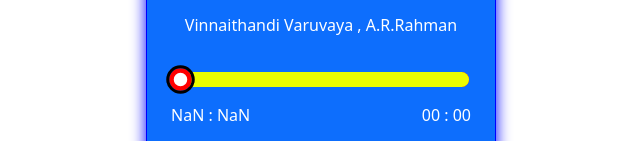
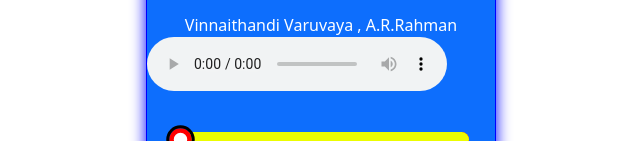
Before and after one commit to Asvin2001/Music-player, a plain HTML site: page index.html in a window 1280 px wide. Shown: the part 426-567 px from the top of the page, without its empty margins (319-959 px from the left). Drawn offline with Linux system fonts and the light colour scheme.

Commit message:
Update index.html

```diff
--- a/index.html
+++ b/index.html
@@ -31,7 +31,7 @@
                         <p id="song-name" class="song-name text-white mt-3 mb-0 text-center">Album name</p>
                         <p id="album-artist-name" class="album-artist-name text-white text-center mt-3 mb-0">album name
                             , artist name</p>
-                        <audio id="song" class="d-non" src="/Music/Hosanna.mp3"></audio>
+                        <audio id="song" class="d-non" src="Hosanna.mp3" controls></audio>
 
                         <input onchange="progcng()" id="progressbar" value="0" type="range"
                             class="progressbar d-block mx-auto">
```
